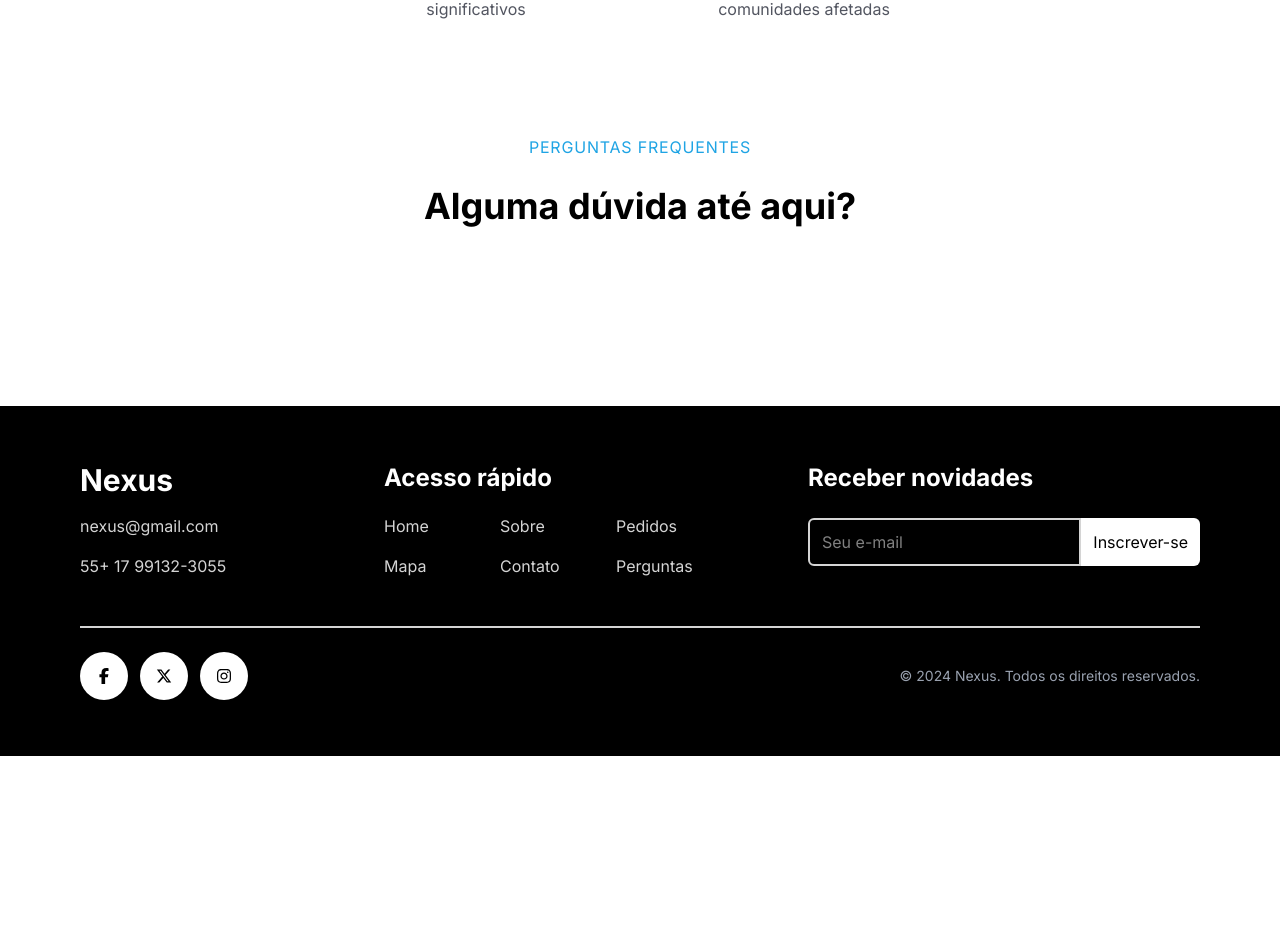
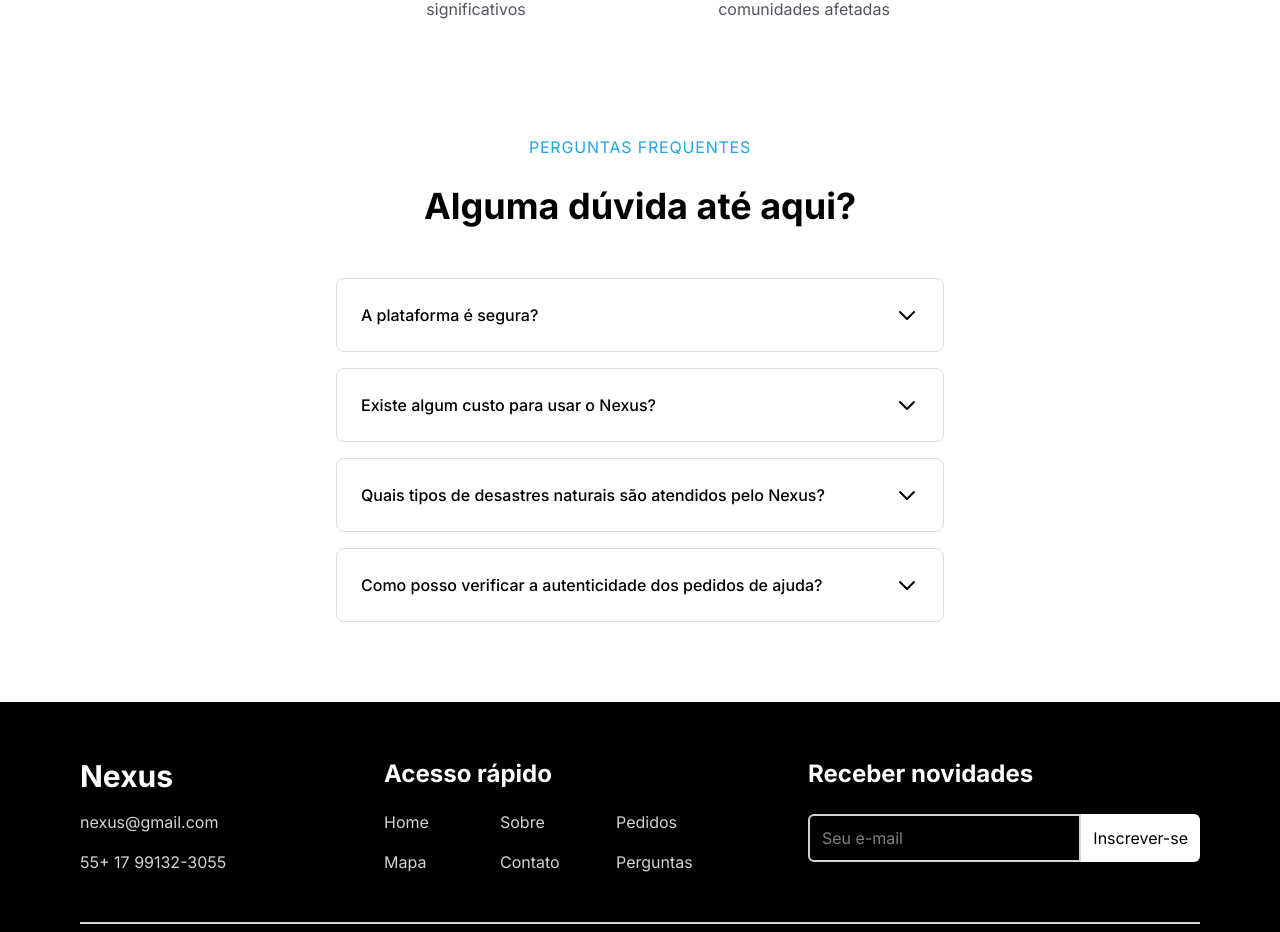
Before and after one commit to enzomurayama/nexus, a React (Vite) app in the folder frontend/: page /about in a window 1280 px wide. Shown: the part 2430-3362 px from the top of the page. Before the commit the page ends 3186 px from the top, so only its background shows below. Built offline with nearby package versions, Linux system fonts and the light colour scheme.

Commit message:
feat: perguntas frequentes

```diff
--- /dev/null
+++ b/frontend/src/components/AccordionMenu.jsx
@@ -0,0 +1,69 @@
+import React, { useState } from "react";
+
+export default function AccordionMenu() {
+  const [openIndex, setOpenIndex] = useState(null);
+
+  const Questions = [
+    {
+      title: "A plataforma é segura?",
+      content: `Sim. A segurança dos dados e a privacidade dos usuários são prioridades para o Nexus.
+                Utilizamos protocolos de criptografia e medidas de segurança atualizadas para proteger
+                todas as informações compartilhadas na plataforma.`
+    },
+    {
+      title: "Existe algum custo para usar o Nexus?",
+      content: `Não. O Nexus é totalmente gratuito, tanto para quem solicita ajuda quanto para os voluntários que desejam contribuir.`
+    },
+    {
+      title: "Quais tipos de desastres naturais são atendidos pelo Nexus?",
+      content: `O Nexus atende a diversos tipos de desastres naturais, como enchentes, terremotos, incêndios, deslizamentos e
+                outros eventos emergenciais. A ideia é oferecer suporte a qualquer situação de risco que afete comunidades e indivíduos.`
+    },
+    {
+      title: "Como posso verificar a autenticidade dos pedidos de ajuda?",
+      content: `A plataforma conta com um sistema de verificação que analisa os pedidos e, além disso,
+                permite que outros usuários avaliem a veracidade e a qualidade das informações. Dessa forma,
+                buscamos manter a confiabilidade e a segurança na comunicação entre os usuários.`
+    }
+  ];
+
+  const toggleItem = (index) => {
+    setOpenIndex(openIndex === index ? null : index);
+  };
+
+  return (
+    <div>
+      {Questions.map((item, index) => (
+        <div
+          key={index}
+          onClick={() => toggleItem(index)}
+          className={`flex flex-col py-2 mb-4 border border-[#dcdcdc] rounded-lg transition duration-200 ${openIndex !== index ? "hover:bg-primary hover:text-white" : "text-primary bg-secondary border-primary"}`}>
+          <button
+            className="w-full flex items-center justify-center px-6 py-4 focus:outline-none sm:justify-between"
+          >
+            <p className="text-md font-medium">{item.title}</p>
+            <svg
+              className={`w-6 h-6 transform transition-transform duration-300 ${openIndex === index ? "rotate-180" : ""} hidden sm:block`}
+              fill="none"
+              stroke="currentColor"
+              viewBox="0 0 24 24"
+              xmlns="http://www.w3.org/2000/svg"
+            >
+              <path strokeLinecap="round" strokeLinejoin="round" strokeWidth={2} d="M19 9l-7 7-7-7" />
+            </svg>
+          </button>
+
+          <div
+            className={`transition-all duration-300 ${
+              openIndex === index ? "max-h-64 block" : "max-h-0 hidden"
+            }`}
+          >
+            <div className="px-6 pb-4 text-[#333] text-center sm:text-start">
+              {item.content}
+            </div>
+          </div>
+        </div>
+      ))}
+    </div>
+  );
+}
--- a/frontend/src/pages/About.jsx
+++ b/frontend/src/pages/About.jsx
@@ -1,6 +1,7 @@
 import React from 'react';
 import { FontAwesomeIcon } from '@fortawesome/react-fontawesome'
 import { faHandsHelping, faHeart, faPeopleCarry, faLightbulb } from "@fortawesome/free-solid-svg-icons"
+import AccordionMenu from '../components/AccordionMenu';
 
 export default function About() {
   return (
@@ -114,7 +115,7 @@ export default function About() {
         </div>
       </section>
 
-      <section className="flex flex-col items-center mt-24 mb-32">
+      <section className="flex flex-col items-center mt-24 mb-16">
         <div className="flex flex-col items-center px-10 md:w-[80%] lg:px-20 xl:w-[60%]">
           <h3 className="text-md tracking-wider text-primary mb-6">
             PERGUNTAS FREQUENTES
@@ -124,8 +125,8 @@ export default function About() {
             Alguma dúvida até aqui?
           </h2>
 
-          <div className="">
-
+          <div className="w-full">
+            <AccordionMenu/>
           </div>
         </div>
       </section>
```
